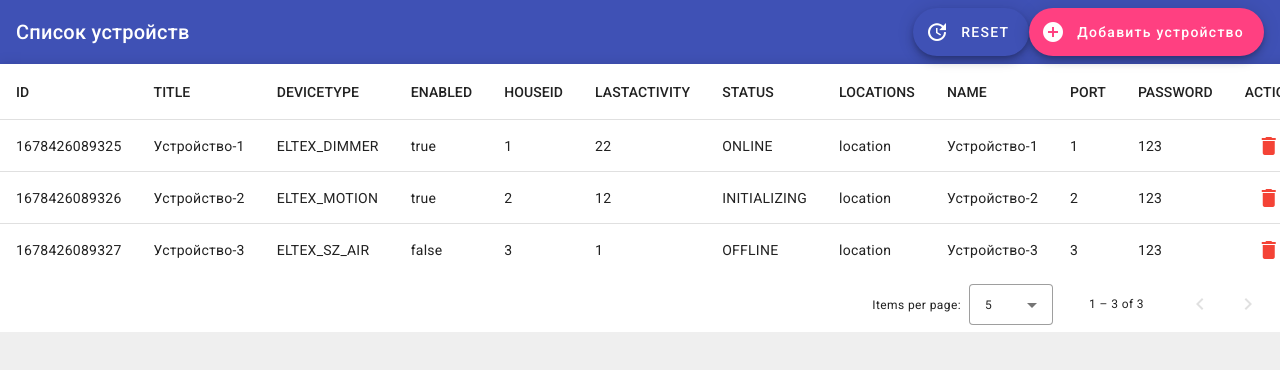
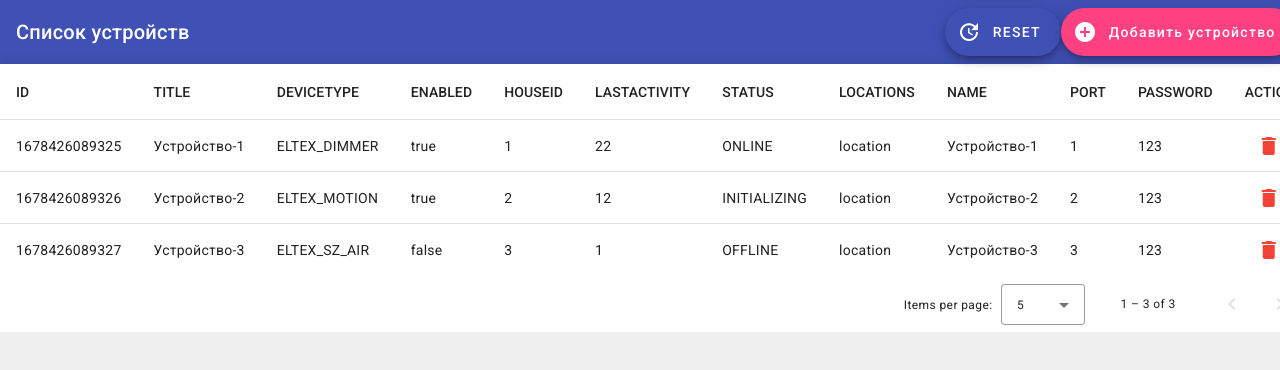
Before and after one commit to starikovyaroslav/eltex-spa, an Angular app: page / in a window 1280 px wide. Shown: the top 370 px of the page. Built offline with nearby package versions, Linux system fonts and the light colour scheme.

Commit message:
fix: Поправил верстку, чтобы она не ломалась на меньших разрешениях

```diff
--- a/src/styles.scss
+++ b/src/styles.scss
@@ -9,3 +9,9 @@ body {
   margin: 0;
   font-family: Roboto, "Helvetica Neue", sans-serif;
 }
+
+app-root {
+  display: flex;
+  flex-direction: column;
+  flex-wrap: wrap;
+}
```
